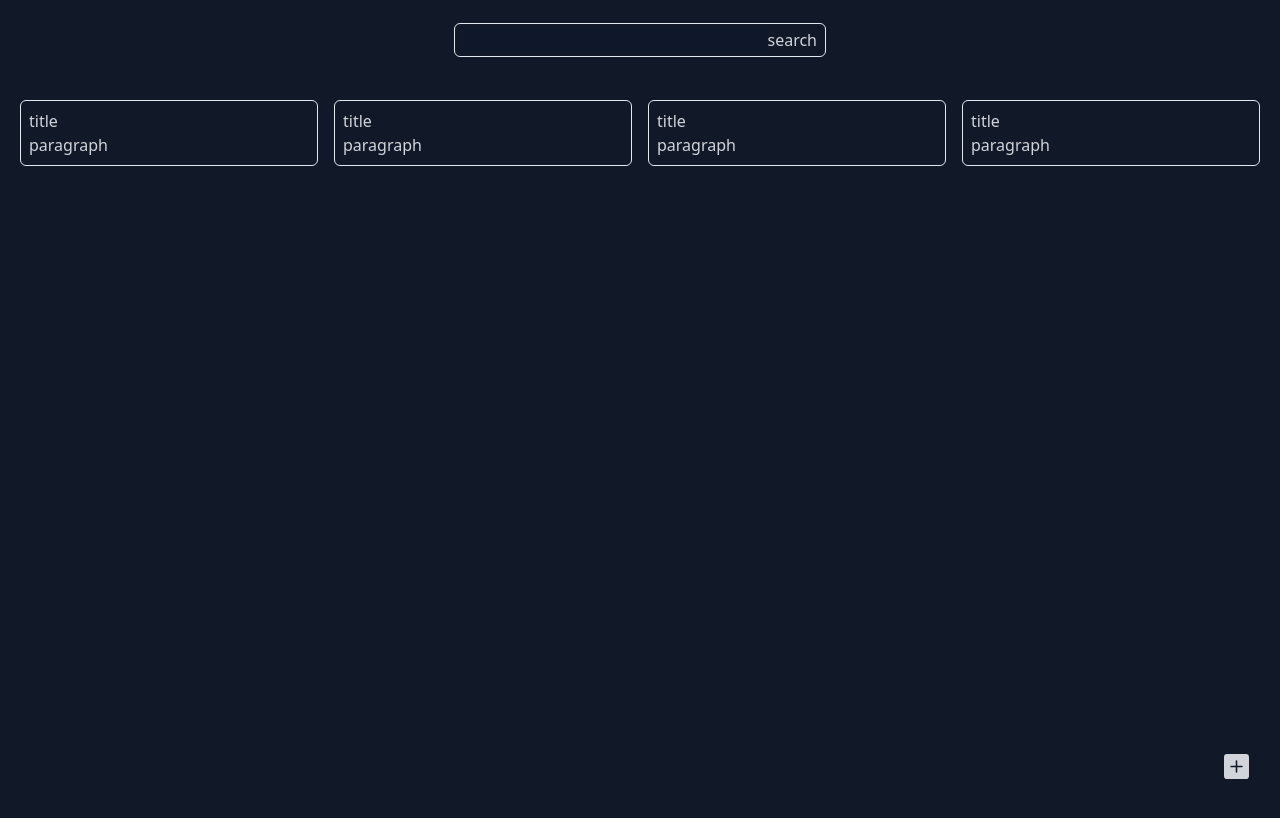
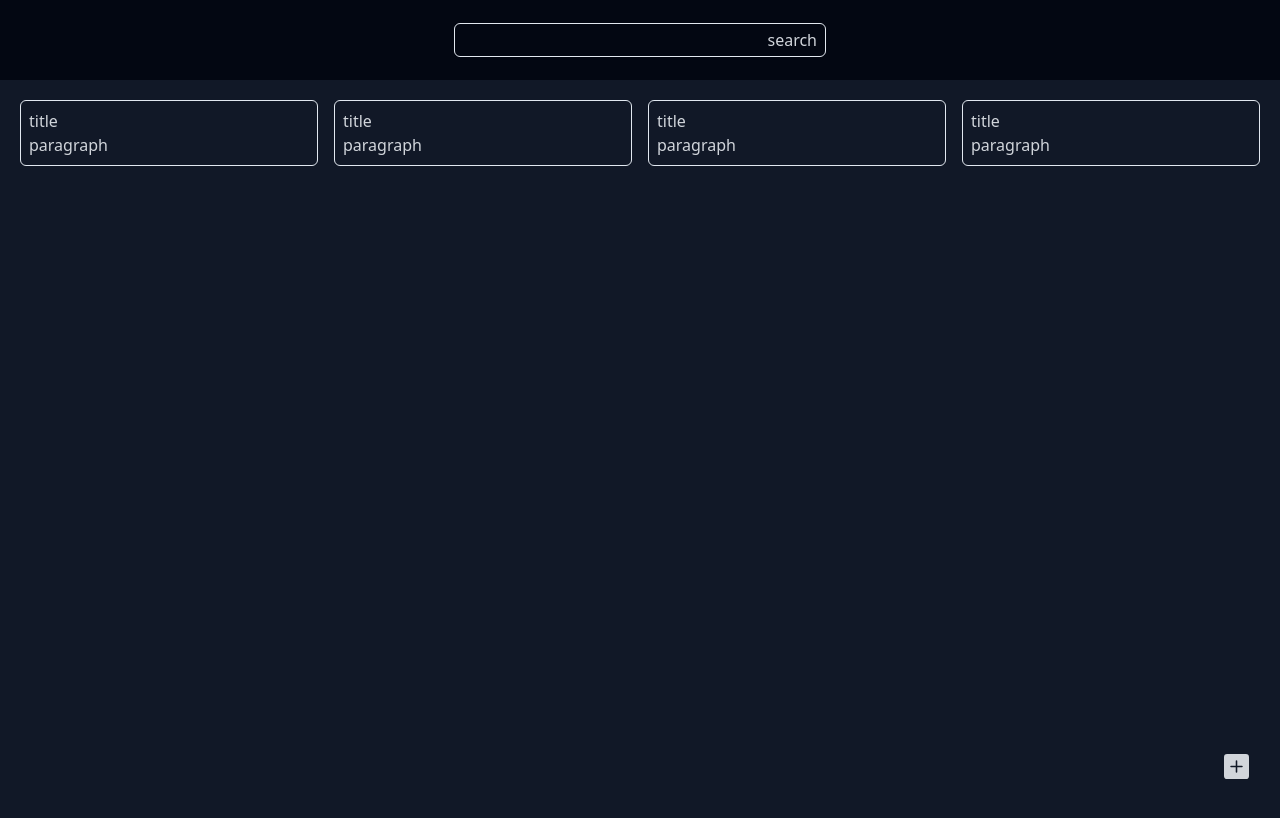
Before and after one commit to AbduRazaq-23/note_app, a React (Vite) app: page / in a window 1280 px wide. Shown: the top 818 px of the page. Built offline with nearby package versions, Linux system fonts and the light colour scheme.

Commit message:
header color change

```diff
--- a/src/components/Header/Header.jsx
+++ b/src/components/Header/Header.jsx
@@ -2,9 +2,9 @@ import React from "react";
 
 const Header = () => {
   return (
-    <div className="w-full  flex justify-center items-center h-20 px-5 fixed top-0 bg-gray-900">
+    <div className="w-full  flex justify-center items-center h-20 px-5 fixed top-0 bg-gray-950 ">
       <div className="w-full flex md:w-[30%]   px-2 p-1 rounded-md border border-slate-200">
-        <input className="bg-slate-900 w-full focus:outline-none" type="text" />
+        <input className="bg-gray-950 w-full focus:outline-none" type="text" />
         <button className="focus:outline-none">search</button>
       </div>
     </div>
```
